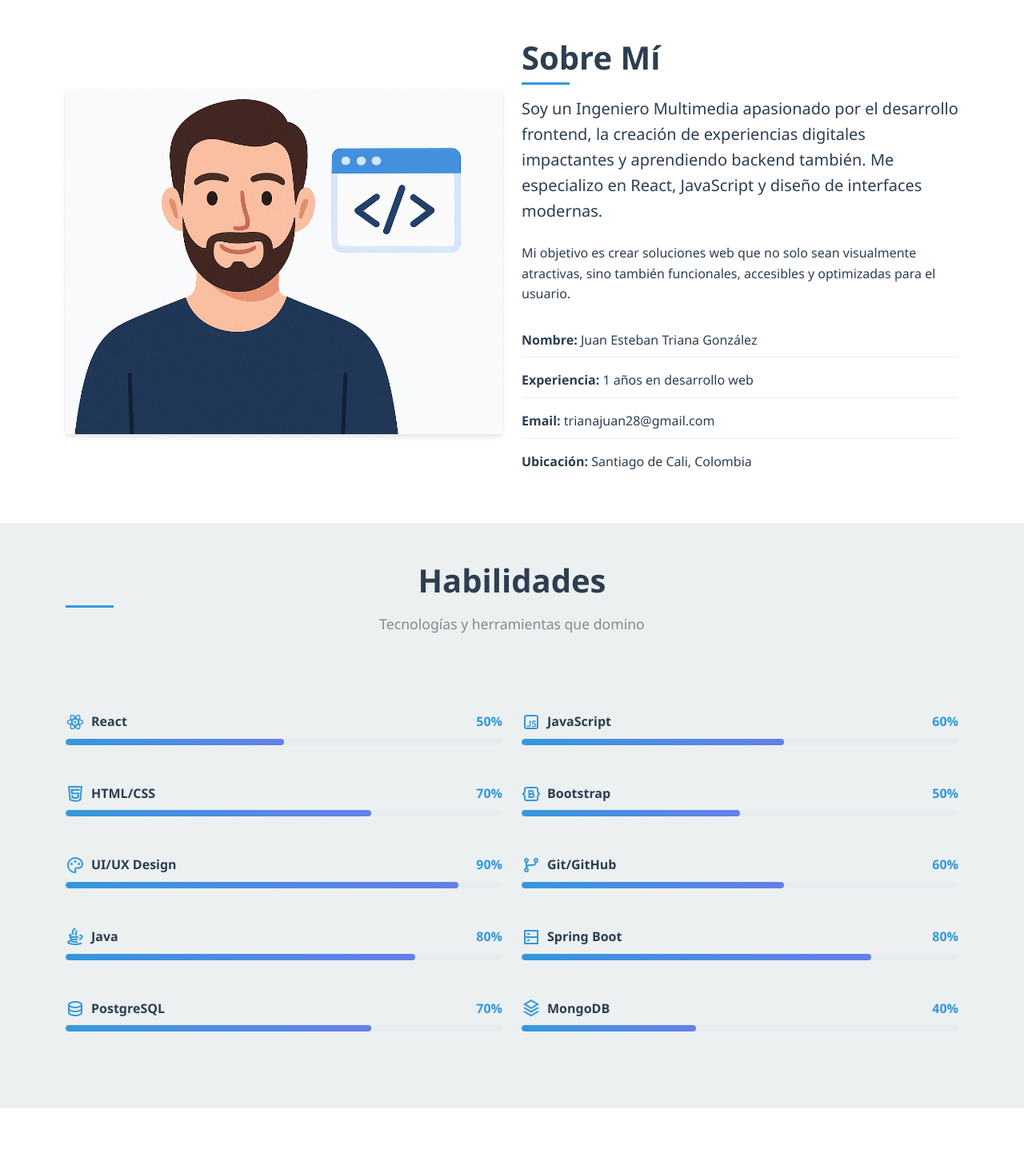
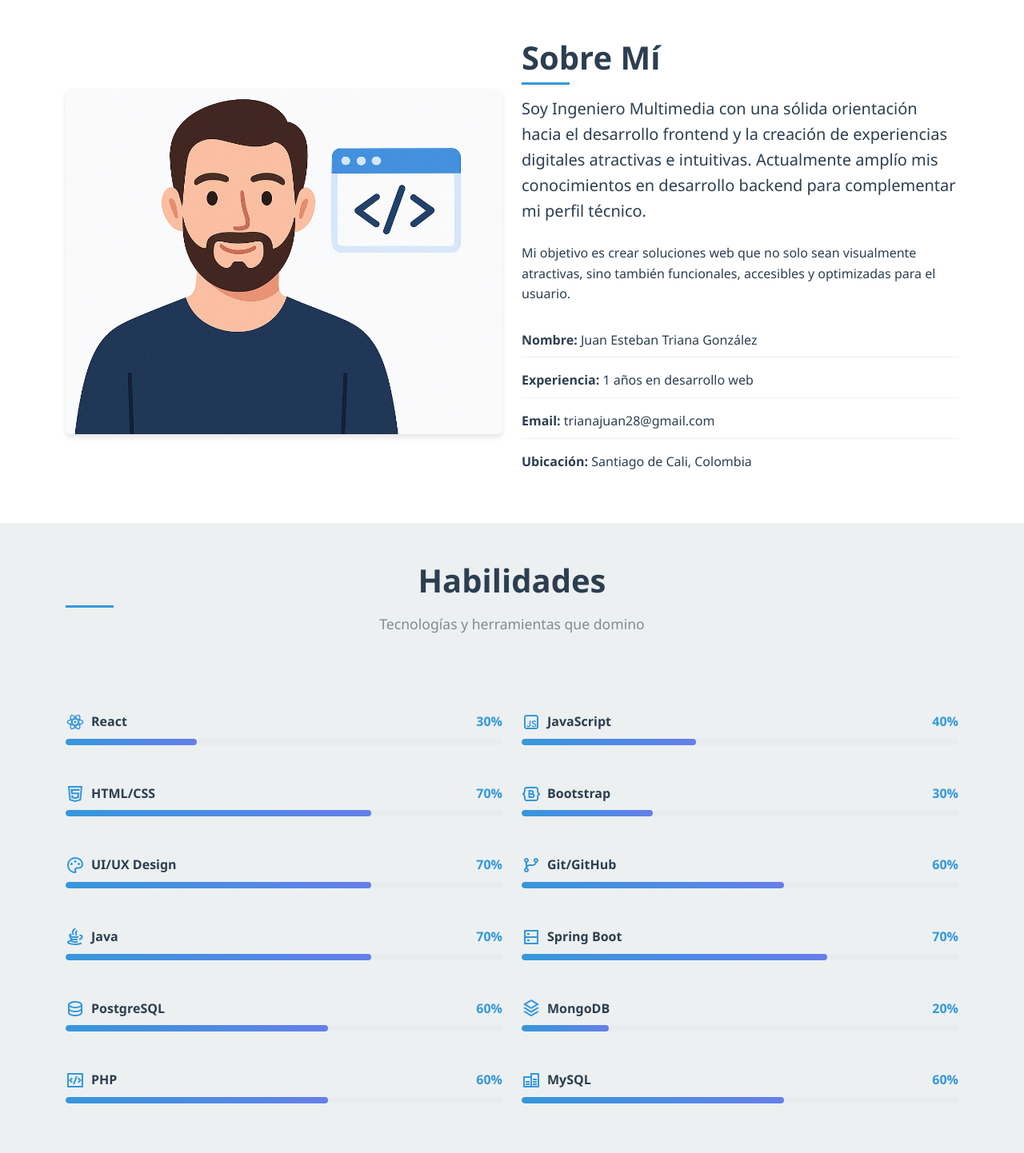
Before and after one commit to JuanTriana27/Linkdin, a React (Create React App) app: page / in a window 1280 px wide. Shown: the part 800-2242 px from the top of the page at 80% size. Built offline with nearby package versions, Linux system fonts and the light colour scheme; no server answers.

Commit message:
15 de oct 2 2025

```diff
--- a/src/components/About.jsx
+++ b/src/components/About.jsx
@@ -20,9 +20,9 @@ const About = () => {
                     <Col lg={6}>
                         <h2 className="section-title mb-4">Sobre Mí</h2>
                         <p className="about-text lead">
-                            Soy un Ingeniero Multimedia apasionado por el desarrollo frontend,
-                            la creación de experiencias digitales impactantes y aprendiendo backend también.
-                            Me especializo en React, JavaScript y diseño de interfaces modernas.
+                            Soy Ingeniero Multimedia con una sólida orientación hacia el desarrollo frontend y
+                            la creación de experiencias digitales atractivas e intuitivas. Actualmente amplío mis
+                            conocimientos en desarrollo backend para complementar mi perfil técnico.
                         </p>
                         <p>
                             Mi objetivo es crear soluciones web que no solo sean visualmente atractivas,
--- a/src/components/Skills.jsx
+++ b/src/components/Skills.jsx
@@ -11,22 +11,27 @@ import {
     RiJavaLine,
     RiServerLine,
     RiDatabase2Line,
-    RiStackLine
+    RiStackLine,
+    RiCodeBoxLine,
+    RiDatabaseLine
 } from '@remixicon/react';
 import '../../src/styles/Skills.css';
 
 const Skills = () => {
     const skills = [
-        { name: 'React', level: 50, icon: <RiReactjsLine /> },
-        { name: 'JavaScript', level: 60, icon: <RiJavascriptLine /> },
+        { name: 'React', level: 30, icon: <RiReactjsLine /> },
+        { name: 'JavaScript', level: 40, icon: <RiJavascriptLine /> },
         { name: 'HTML/CSS', level: 70, icon: <RiHtml5Line /> },
-        { name: 'Bootstrap', level: 50, icon: <RiBootstrapLine /> },
-        { name: 'UI/UX Design', level: 90, icon: <RiPaletteLine /> },
+        { name: 'Bootstrap', level: 30, icon: <RiBootstrapLine /> },
+        { name: 'UI/UX Design', level: 70, icon: <RiPaletteLine /> },
         { name: 'Git/GitHub', level: 60, icon: <RiGitBranchLine /> },
-        { name: 'Java', level: 80, icon: <RiJavaLine /> },
-        { name: 'Spring Boot', level: 80, icon: <RiServerLine /> },
-        { name: 'PostgreSQL', level: 70, icon: <RiDatabase2Line /> },
-        { name: 'MongoDB', level: 40, icon: <RiStackLine /> },
+        { name: 'Java', level: 70, icon: <RiJavaLine /> },
+        { name: 'Spring Boot', level: 70, icon: <RiServerLine /> },
+        { name: 'PostgreSQL', level: 60, icon: <RiDatabase2Line /> },
+        { name: 'MongoDB', level: 20, icon: <RiStackLine /> },
+        { name: 'PHP', level: 60, icon: <RiCodeBoxLine /> },
+        { name: 'MySQL', level: 60, icon: <RiDatabaseLine /> },
+
     ];
 
     return (
```
